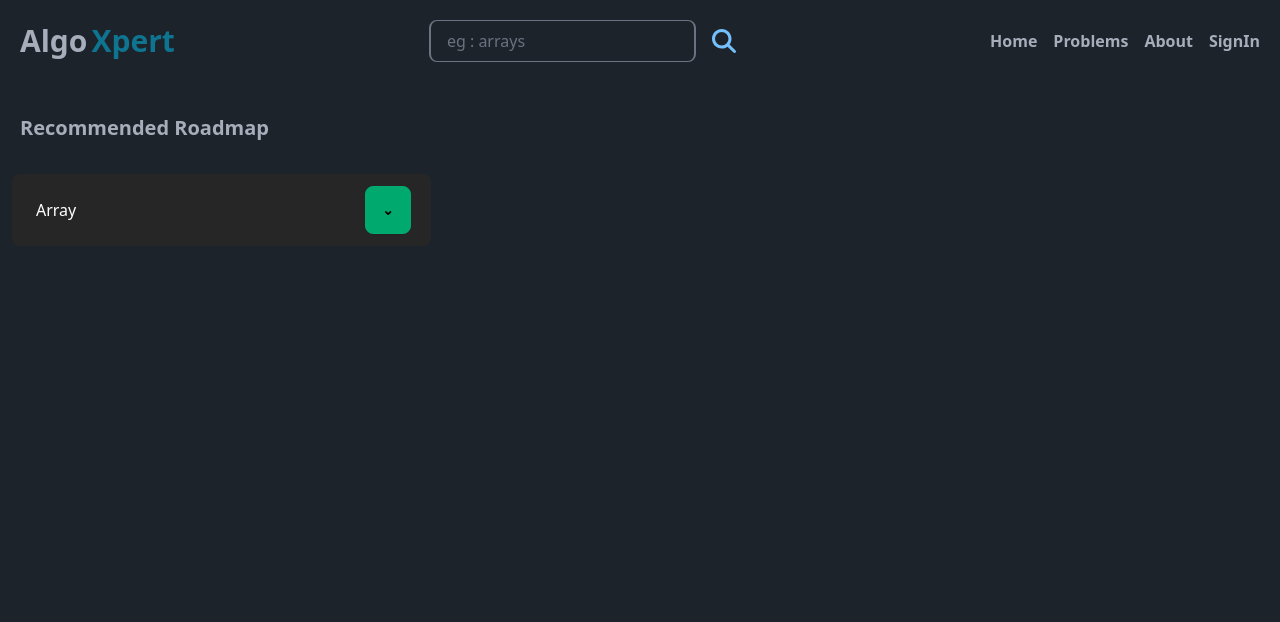
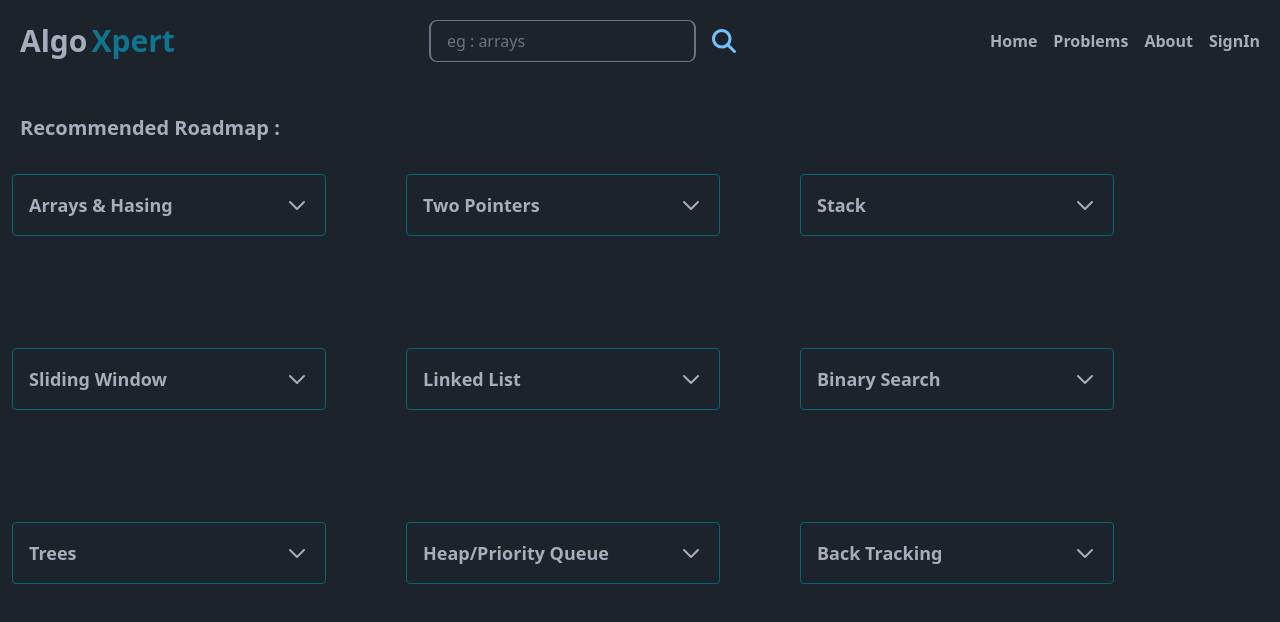
Before and after one commit to JK-mern/Leetcode-mern, a React (Vite) app in the folder client/: page /roadmap in a window 1280 px wide. Shown: the top 622 px of the page. Built offline with nearby package versions, Linux system fonts and the light colour scheme.

Commit message:
basic version of accordation

```diff
--- a/client/src/Components/Accordation.jsx
+++ b/client/src/Components/Accordation.jsx
@@ -1,19 +1,26 @@
 import React, { useState } from "react";
 
-function Accordation() {
+function Accordation(props) {
   const [isOpen, setIsOpen] = useState(false);
+
 
   const toggleAccordion = () => {
     setIsOpen(!isOpen);
   };
+
+
+
+
   return (
-
-      <div className=" w-4/12 border border-teal-700 rounded mt-8 ">
+    <div className="  w-full lg:w-3/12 border border-teal-700 rounded mt-8 ">
       <div
         className="flex justify-between items-center p-4 cursor-pointer"
-          onClick={toggleAccordion}
+        id={props.id}
+
+        onClick = {toggleAccordion}
+
       >
-          <h2 className="text-lg font-semibold">Arrays</h2>
+        <h2 className="text-lg font-semibold">{props.title}</h2>
         <svg
           className={`w-6 h-6 ${isOpen ? "transform rotate-180" : ""}`}
           fill="none"
@@ -28,6 +35,7 @@ function Accordation() {
           />
         </svg>
       </div>
+
       {isOpen && (
         <div className=" flex flex-col justify-center text-center w-full">
           <ul className="">
@@ -54,7 +62,6 @@ function Accordation() {
         </div>
       )}
     </div>
-
   );
 }
 
--- a/client/src/Pages/Roadmap.jsx
+++ b/client/src/Pages/Roadmap.jsx
@@ -1,17 +1,36 @@
-import React from "react";
+import React, { useState } from "react";
+import Accordation from "../Components/Accordation";
 
 function Roadmap() {
   return (
     <div className="max-w-7xl mx-auto   my-5 p-3 ">
-      <h1 className="text-left ml-2 text-xl font-bold">Recommended Roadmap</h1>
-      <div className="flex justify-between  items-center py-3 my-8 rounded-lg bg-neutral-800 w-4/12 ">
-        <div>
-          <p className="text-white ml-6">Array</p>
-        </div>
-        <button className=" mx-5 btn btn-success">&#8964;</button>
+      <h1 className="text-left ml-2 text-xl font-bold">
+        Recommended Roadmap :{" "}
+      </h1>
+      <div className="flex    lg:gap-20 justify-start    flex-wrap">
+        <Accordation  id={1} title= "Arrays & Hasing"/>
+
+        <Accordation id={2}   title= "Two Pointers"/>
+        <Accordation  id={3}  title= "Stack "/>
+        <Accordation  id={4}  title= "Sliding Window"/>
+        <Accordation  id={5}  title= "Linked List"/>
+        <Accordation  id={6}  title= "Binary Search "/>
+        <Accordation  id={6}  title= "Trees "/>
+        <Accordation  id={6}  title= "Heap/Priority Queue "/>
+        <Accordation  id={6}  title= "Back Tracking "/>
       </div>
     </div>
   );
 }
 
 export default Roadmap;
+
+// <div className="max-w-7xl mx-auto   my-5 p-3 ">
+//       <h1 className="text-left ml-2 text-xl font-bold">Recommended Roadmap</h1>
+//       <div className="flex justify-between  items-center py-3 my-8 rounded-lg bg-neutral-800 w-4/12 ">
+//         <div>
+//           <p className="text-white ml-6">Array</p>
+//         </div>
+//         <button className=" mx-5 btn btn-success">&#8964;</button>
+//       </div>
+//     </div>
```
Lines whose indentation alone changed are shown as unchanged.
